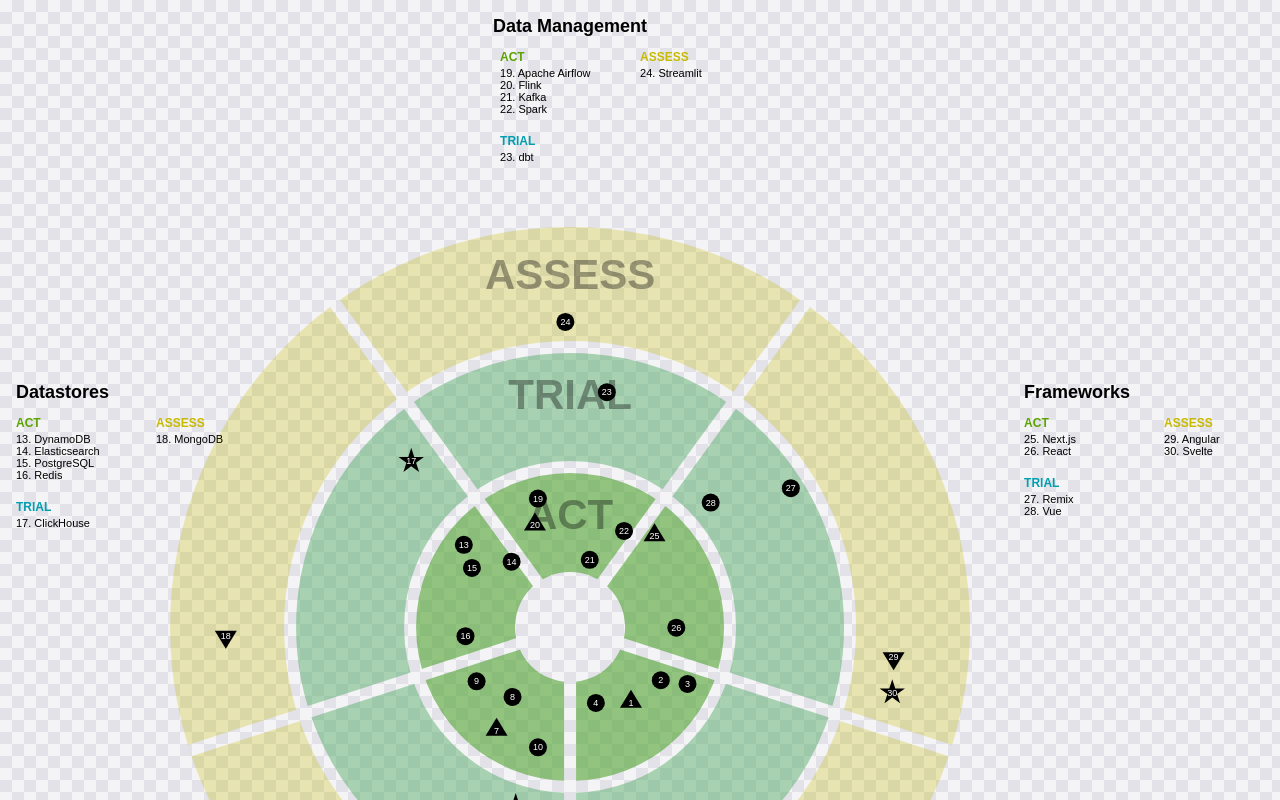
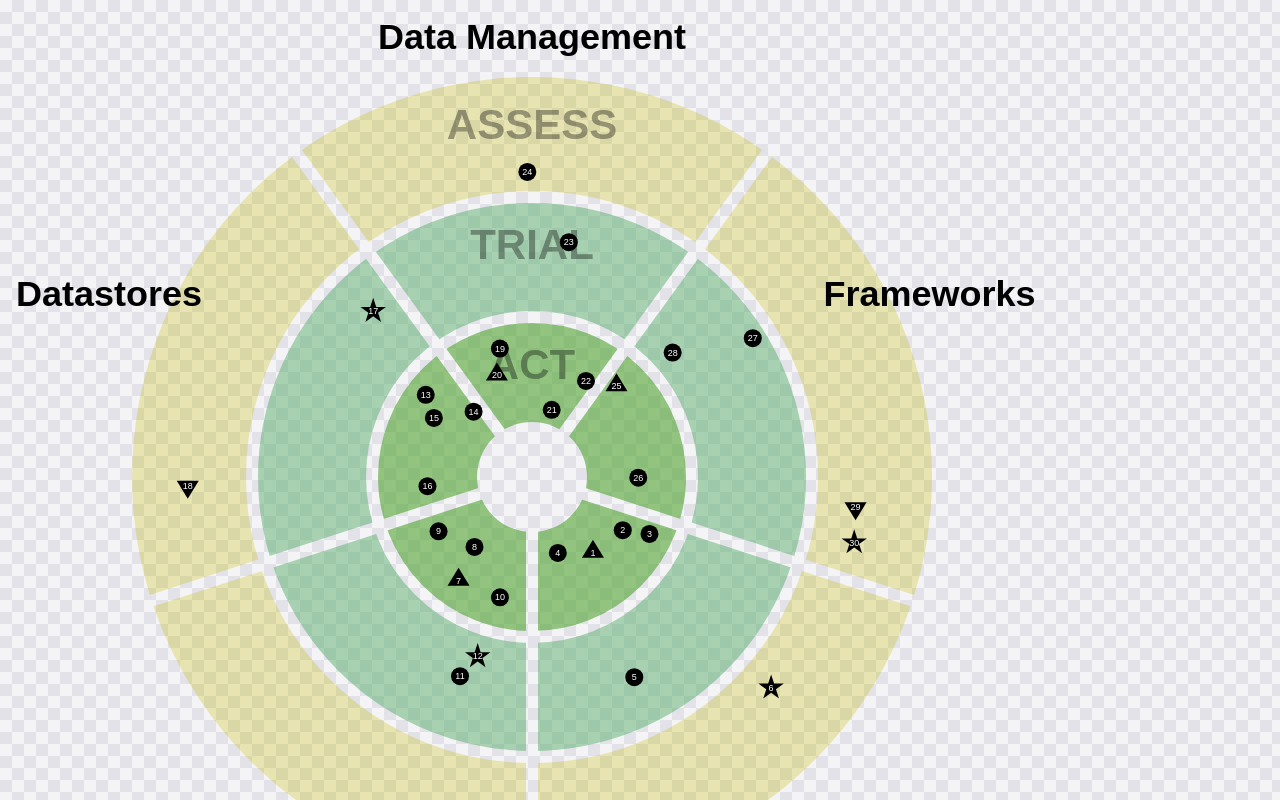
Before and after one commit to mauricewipf/tech-radar, a React (Vite) app: page / in a window 1280 px wide. Shown: the top 800 px of the page. Built offline with nearby package versions, Linux system fonts and the light colour scheme.

Commit message:
Simplify quadrant legends to large headings overlapping the ring.
Drop ring labels and entry lists so each quadrant shows only its title, enlarged and pulled closer to the radar for a cleaner layout.

Co-authored-by: Cursor <cursoragent@cursor.com>

```diff
--- a/src/components/TechRadar/radarVisualization.ts
+++ b/src/components/TechRadar/radarVisualization.ts
@@ -69,7 +69,7 @@ function defaultLegendOffsets(): [
   RadarOffset,
   RadarOffset,
 ] {
-  const legendR = OUTER_RADIUS + 130
+  const legendR = OUTER_RADIUS + 90
   return Array.from({ length: QUADRANT_COUNT }, (_, i) => {
     const mid = sectorMidAngle(i)
     // Top-centered quadrant: shift legend left so the two columns sit under the title.
@@ -388,72 +388,20 @@ export function radarVisualization(
     quadrant: number,
     ring: number,
     legendColumnWidth: number,
-    index: number | null = null,
+    index: number,
     previousHeight: number | null = null,
   ) {
     const dx = ring < 2 ? 0 : legendColumnWidth
-    let dy = index == null ? -16 : index * config.legend_line_height
+    let dy = index * config.legend_line_height
 
     if (ring % 2 === 1) {
-      dy = dy + 36 + (previousHeight ?? 0)
+      dy = dy + 12 + (previousHeight ?? 0)
     }
 
     return translate(
       config.legend_offset[quadrant].x + dx,
       config.legend_offset[quadrant].y + dy,
     )
-  }
-
-  function wrap_text(
-    text: d3.Selection<SVGTextElement, RadarBlip, SVGGElement, unknown>,
-  ) {
-    let heightForNextElement = 0
-
-    text.each(function () {
-      const textElement = d3.select(this as SVGTextElement)
-      const words = textElement.text().split(' ')
-      const line: string[] = []
-
-      const number = `${textElement.text().split('.')[0]}. |`
-      const legendNumberText = textElement.append('tspan').text(number)
-      const legendBar = textElement.append('tspan').text('|')
-      const numberWidth =
-        (legendNumberText.node() as SVGTSpanElement).getComputedTextLength() -
-        (legendBar.node() as SVGTSpanElement).getComputedTextLength()
-
-      textElement.text(null)
-
-      let tspan = textElement
-        .append('tspan')
-        .attr('x', 0)
-        .attr('y', heightForNextElement)
-        .attr('dy', 0)
-
-      for (let position = 0; position < words.length; position++) {
-        line.push(words[position])
-        tspan.text(line.join(' '))
-
-        if (
-          (tspan.node() as SVGTSpanElement).getComputedTextLength() >
-          config.legend_column_width &&
-          position !== 1
-        ) {
-          line.pop()
-          tspan.text(line.join(' '))
-          line.length = 0
-          line.push(words[position])
-
-          tspan = textElement
-            .append('tspan')
-            .attr('x', numberWidth)
-            .attr('dy', config.legend_line_height)
-            .text(words[position])
-        }
-      }
-
-      const textBoundingBox = (textElement.node() as SVGTextElement).getBBox()
-      heightForNextElement = textBoundingBox.y + textBoundingBox.height
-    })
   }
 
   if (config.print_layout) {
@@ -472,84 +420,31 @@ export function radarVisualization(
 
     const legend = radar.append('g')
     for (let quadrant = 0; quadrant < QUADRANT_COUNT; quadrant++) {
-      // Titles sit above their legend lists (not on the ring radius) to avoid overlap.
       const offset = config.legend_offset[quadrant]
+      const atTop = quadrant === TOP_QUADRANT
+      let x: number
+      let y: number
+      if (atTop) {
+        // Top heading sits just outside the ring.
+        x = 0
+        y = -(OUTER_RADIUS + 28)
+      } else if (offset.x > 0) {
+        // Right-side headings: shift left until the title overlaps the outer ring.
+        y = offset.y
+        const ringX = Math.sqrt(OUTER_RADIUS * OUTER_RADIUS - y * y)
+        x = ringX - 70
+      } else {
+        x = offset.x
+        y = offset.y
+      }
       legend
         .append('text')
-        .attr(
-          'transform',
-          translate(
-            quadrant === TOP_QUADRANT ? 0 : offset.x,
-            offset.y - 45,
-          ),
-        )
-        .attr('text-anchor', quadrant === TOP_QUADRANT ? 'middle' : 'start')
+        .attr('transform', translate(x, y))
+        .attr('text-anchor', atTop ? 'middle' : 'start')
         .text(config.quadrants[quadrant].name)
         .style('font-family', config.font_family)
-        .style('font-size', '18px')
+        .style('font-size', '36px')
         .style('font-weight', 'bold')
-
-      let previousLegendHeight = 0
-      for (let ring = 0; ring < RING_COUNT; ring++) {
-        if (ring % 2 === 0) {
-          previousLegendHeight = 0
-        }
-        legend
-          .append('text')
-          .attr(
-            'transform',
-            legend_transform(
-              quadrant,
-              ring,
-              config.legend_column_width,
-              null,
-              previousLegendHeight,
-            ),
-          )
-          .text(config.rings[ring].name)
-          .style('font-family', config.font_family)
-          .style('font-size', '12px')
-          .style('font-weight', 'bold')
-          .style('fill', config.rings[ring].color)
-
-        legend
-          .selectAll(`.legend${quadrant}${ring}`)
-          .data(segmented[quadrant][ring])
-          .enter()
-          .append('a')
-          .attr('href', (d) => (d.link ? d.link : '#'))
-          .attr('target', (d) =>
-            d.link && config.links_in_new_tabs ? '_blank' : null,
-          )
-          .append('text')
-          .attr('transform', (_d, i) =>
-            legend_transform(
-              quadrant,
-              ring,
-              config.legend_column_width,
-              i,
-              previousLegendHeight,
-            ),
-          )
-          .attr('class', `legend${quadrant}${ring}`)
-          .attr('id', (d) => `${config.svg_id}-legendItem${d.id}`)
-          .text((d) => `${d.id}. ${d.label}`)
-          .style('font-family', config.font_family)
-          .style('font-size', '11px')
-          .on('mouseover', (_event, d) => {
-            showBubble(d)
-            highlightLegendItem(d)
-          })
-          .on('mouseout', (_event, d) => {
-            hideBubble()
-            unhighlightLegendItem(d)
-          })
-          .call(wrap_text)
-          .each(function () {
-            previousLegendHeight += (d3.select(this).node() as SVGTextElement)
-              .getBBox().height
-          })
-      }
     }
   }
 
```
